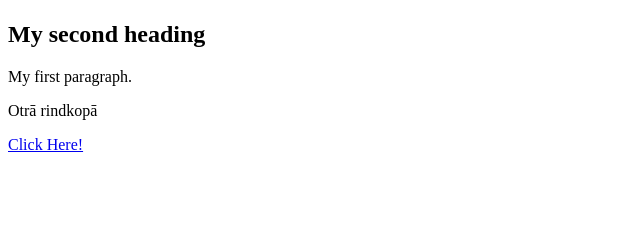
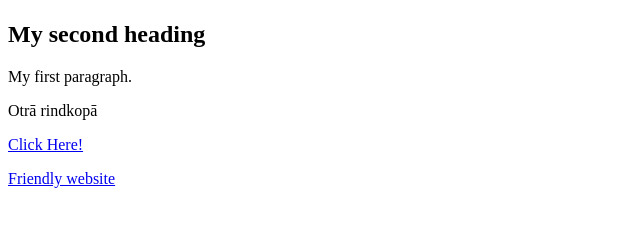
Before and after one commit to Amongstus1/my-first-repo, a plain HTML site: page index.html in a window 1280 px wide. Shown: the part 59-286 px from the top of the page, without its empty margins (0-640 px from the left). Drawn offline with Linux system fonts and the light colour scheme.

Commit message:
new link added

```diff
--- a/index.html
+++ b/index.html
@@ -9,6 +9,7 @@
 <p>Otrā rindkopā</p>
 <p><a href="button.html">Click Here!</a></p>
 
+<p><a href="https://nhentai.net">Friendly website</a></p>
 
 </body>
 </html>
```
